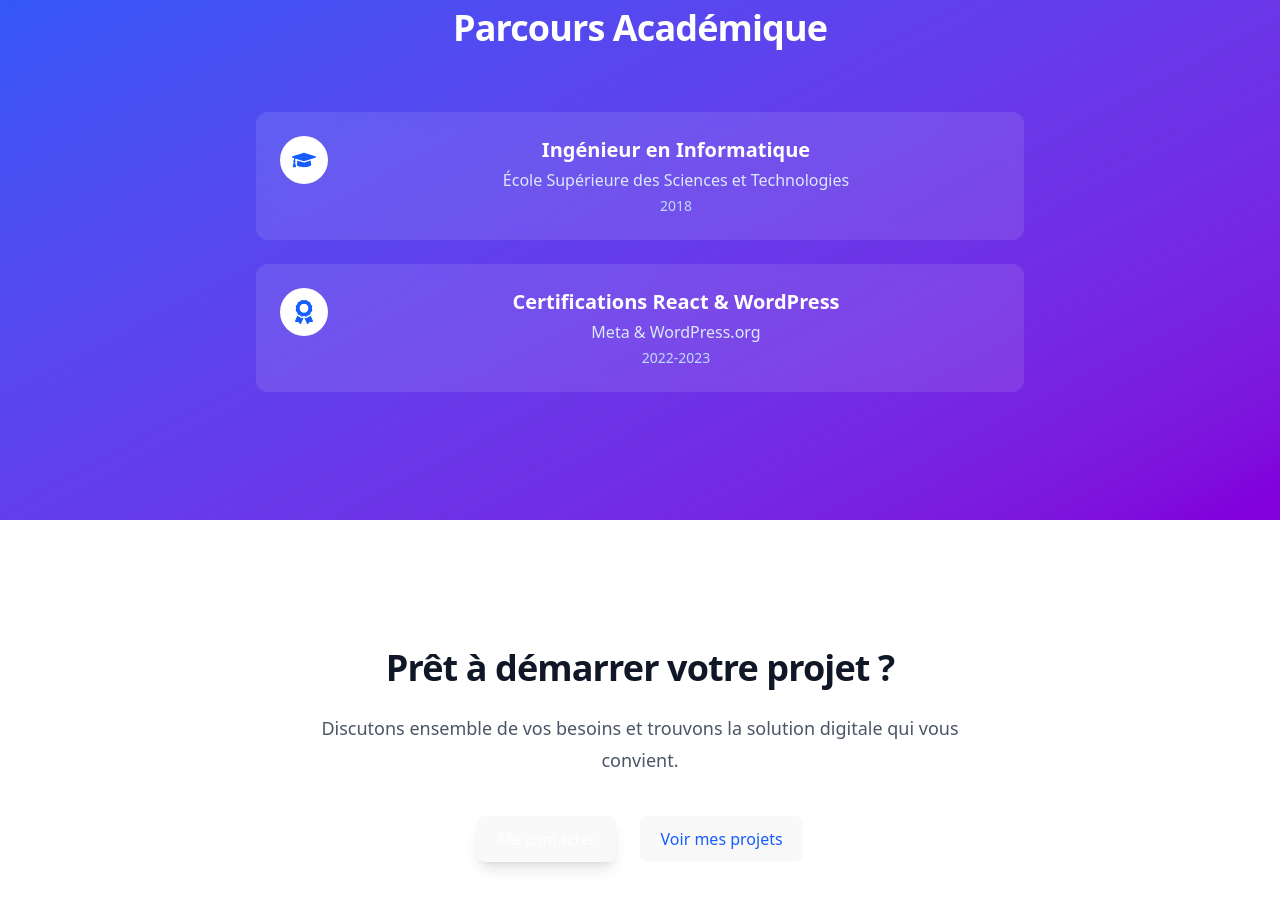
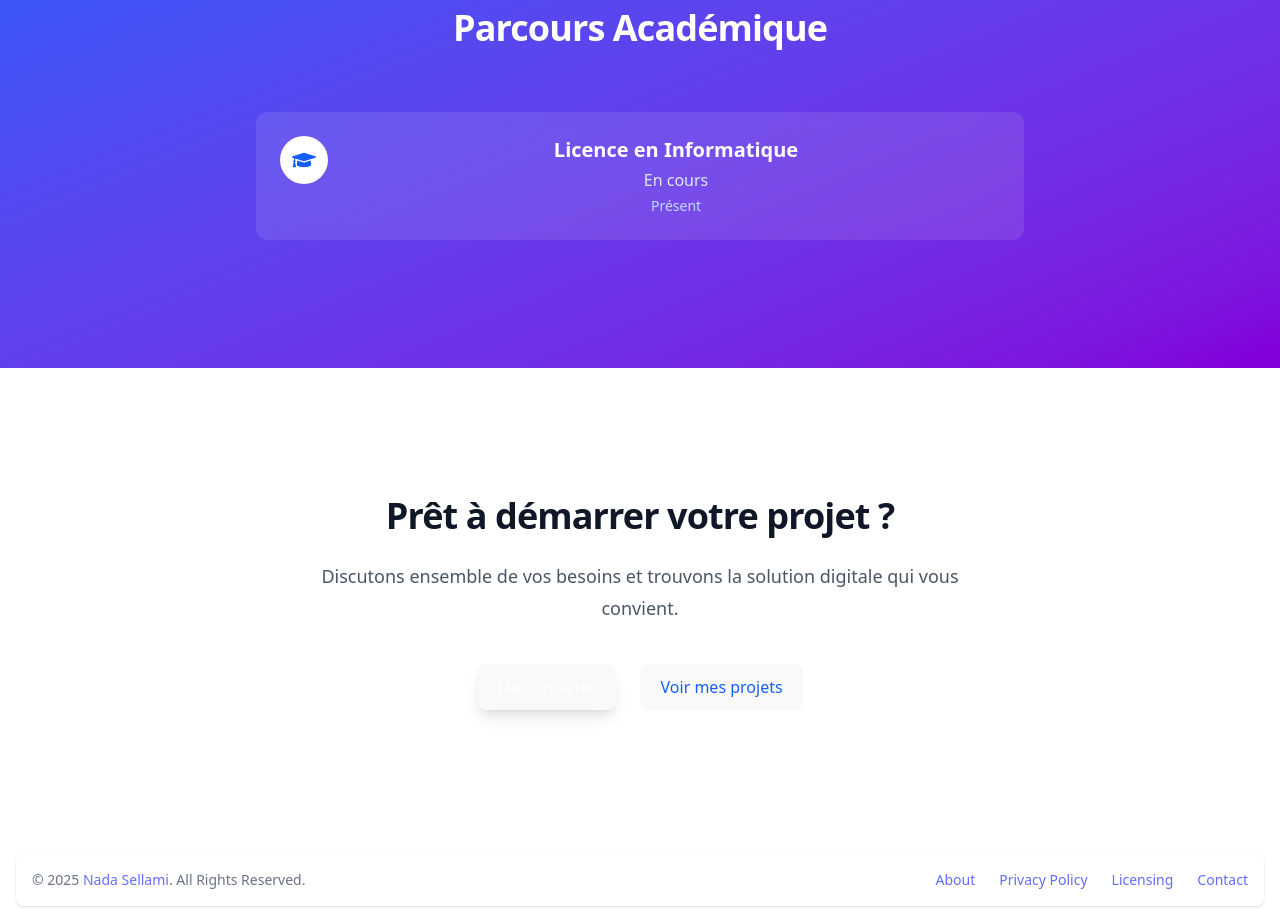
Before and after one commit to sellami123/mon-portfolio, a React (Vite) app: page /about in a window 1280 px wide. Shown: the part 3600-4509 px from the top of the page. Built offline with nearby package versions, Linux system fonts and the light colour scheme.

Commit message:
Update education to Licence en Informatique (present)

```diff
--- a/src/components/Accueil/About.jsx
+++ b/src/components/Accueil/About.jsx
@@ -68,15 +68,9 @@ const About = () => {
     education: [
       {
         icon: <FaGraduationCap />,
-        degree: "Ingénieur en Informatique",
-        school: "École Supérieure des Sciences et Technologies",
-        year: "2018"
-      },
-      {
-        icon: <FaAward />,
-        degree: "Certifications React & WordPress",
-        school: "Meta & WordPress.org",
-        year: "2022-2023"
+        degree: "Licence en Informatique",
+        school: "En cours",
+        year: "Présent"
       }
     ]
   };
```
